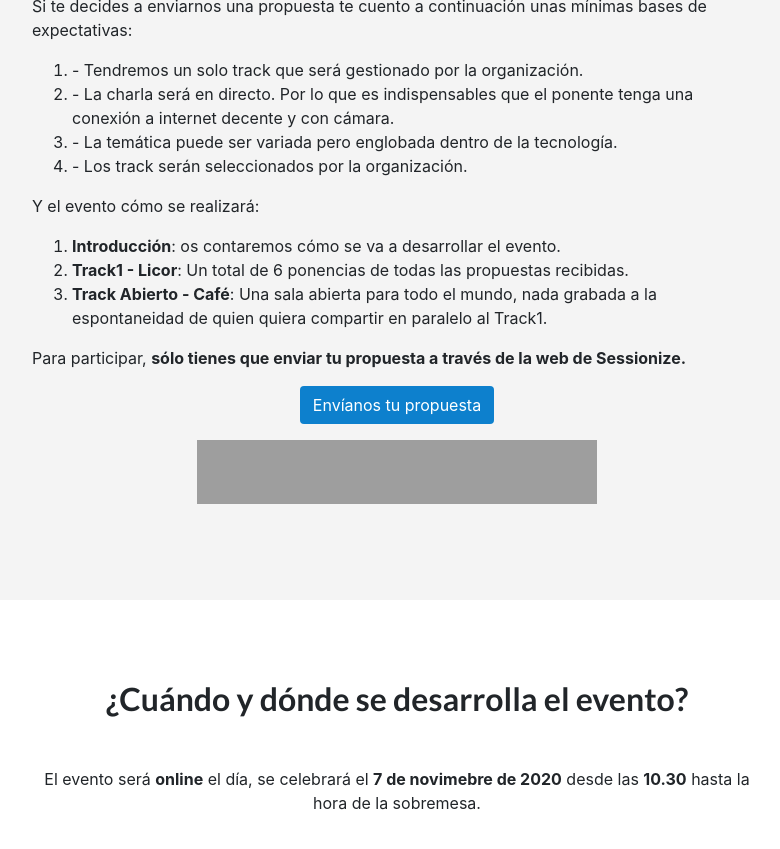
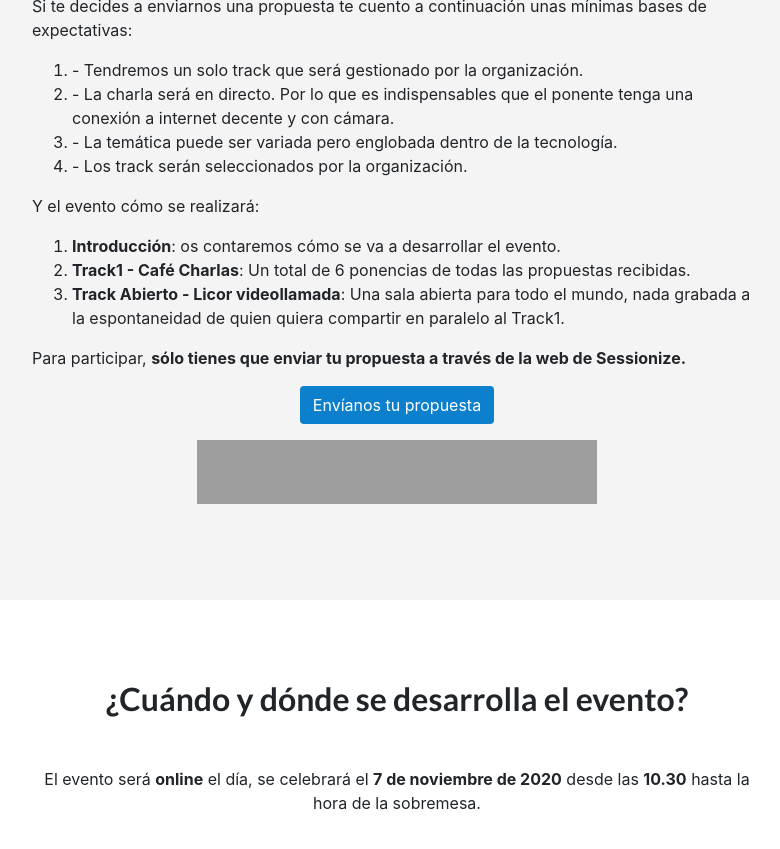
Before and after one commit to compostelatech/compostelatech.github.io, a Jekyll site: the page built from licorcafonf2020.html, in a window 1280 px wide and 900 px high, scrolled down 1502 px. Shown: the top 849 px of the window, without its empty margins (243-1023 px from the left). Built offline with Jekyll 4.4.1, drawn with Linux system fonts in a browser that asks for light colours; grey boxes are pictures that could not be loaded.

Commit message:
fix text

```diff
--- a/licorcafonf2020.html
+++ b/licorcafonf2020.html
@@ -80,8 +80,8 @@ excerpt: LicorcaConf es un evento online organizado y por las comunidades que co
                   <p> Y el evento cómo se realizará:</p>
                   <ol>
                     <li><b>Introducción</b>: os contaremos cómo se va a desarrollar el evento.</li>
-                    <li><b>Track1 - Licor</b>: Un total de 6 ponencias de todas las propuestas recibidas.</li>
-                    <li><b>Track Abierto - Café</b>: Una sala abierta para todo el mundo, nada grabada a la espontaneidad de quien quiera compartir en paralelo al Track1.</li>
+                    <li><b>Track1 - Café Charlas</b>: Un total de 6 ponencias de todas las propuestas recibidas.</li>
+                    <li><b>Track Abierto - Licor videollamada</b>: Una sala abierta para todo el mundo, nada grabada a la espontaneidad de quien quiera compartir en paralelo al Track1.</li>
                   </ol>
 
                   <p>Para participar, <b>sólo tienes que enviar tu propuesta a través de la web de Sessionize.</b></p>
@@ -105,7 +105,7 @@ excerpt: LicorcaConf es un evento online organizado y por las comunidades que co
           <div class="row">
             <div class="col-lg-8 offset-lg-2 compostelatech-text">
               <div class="compostelatech-item mx-auto text-center">
-                <p>El evento será <b>online</b> el día, se celebrará el <b>7 de novimebre de 2020</b> desde las <b>10.30</b> hasta la hora de la sobremesa. </p>
+                <p>El evento será <b>online</b> el día, se celebrará el <b>7 de noviembre de 2020</b> desde las <b>10.30</b> hasta la hora de la sobremesa. </p>
               </div>
 
             </div>
```
